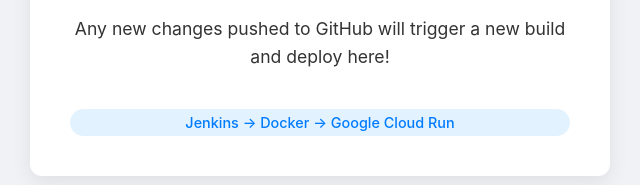
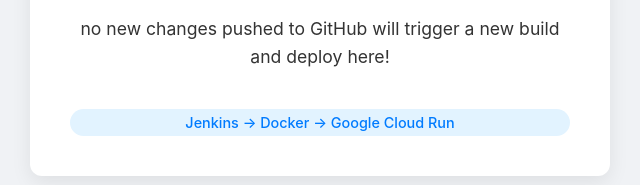
Before and after one commit to Sahana-1004/Tulsi_cicd, a website: page index.html in a window 1280 px wide. Shown: the part 435-620 px from the top of the page, 320-960 px from the left. Drawn offline with Linux system fonts and the light colour scheme.

Commit message:
Update index.html

```diff
--- a/index.html
+++ b/index.html
@@ -51,7 +51,7 @@
         <div class="icon">✅</div>
         <h1>Pipeline Successful!</h1>
         <p>This web page was deployed automatically by a CI/CD pipeline.</p>
-        <p>Any new changes pushed to GitHub will trigger a new build and deploy here!</p>
+        <p>no new changes pushed to GitHub will trigger a new build and deploy here!</p>
         <br>
         <div class="badge">Jenkins → Docker → Google Cloud Run</div>
     </div>
```
